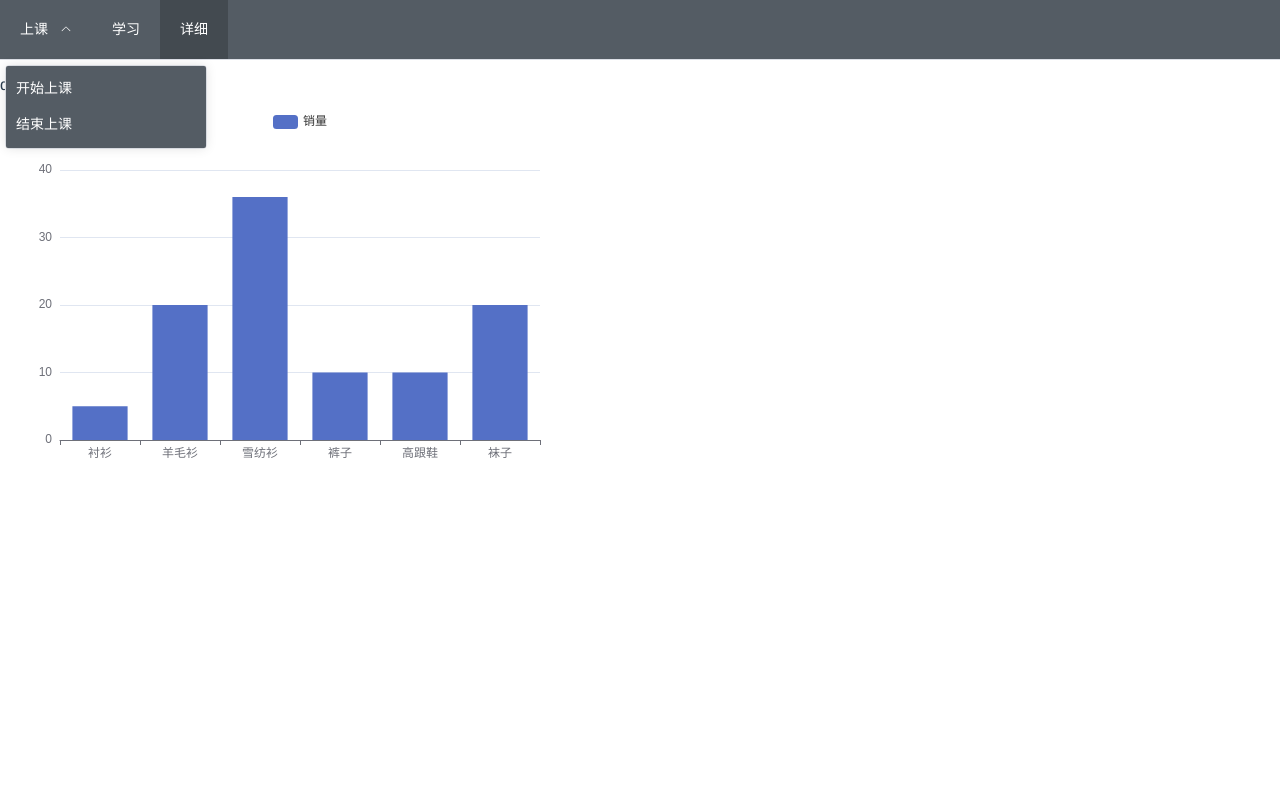
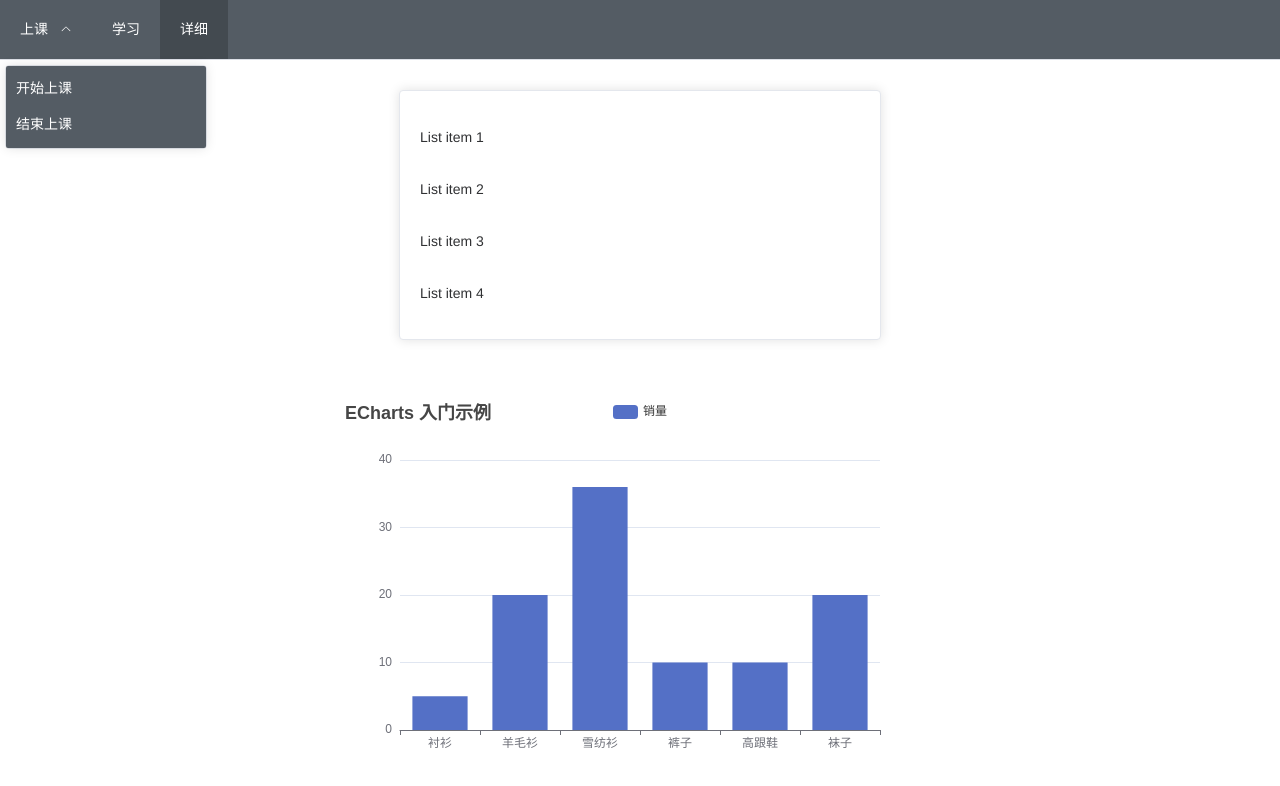
Before and after one commit to mcdp-adk/Program-EngagementSystem, a Vue app in the folder front/: page / in a window 1280 px wide. Both pictures are taken after a click on the item "详细". Shown: the top 786 px of the page. Built offline with nearby package versions, Linux system fonts and the light colour scheme; no server answers.

Commit message:
2022.02.17

```diff
--- a/front/src/components/detail.vue
+++ b/front/src/components/detail.vue
@@ -1,10 +1,15 @@
 <template>
-  <p>detail</p>
-  <div id="main" style="width: 600px;height:400px;"></div>
+  <div id="detail">
+    <div>
+      <el-card class="box-card">
+        <div v-for="o in 4" :key="o" class="text item">{{ 'List item ' + o }}</div>
+      </el-card>
+    </div>
+    <div id="main" style="width: 600px;height:400px;"></div>
+  </div>
 </template>
 
 <script>
-// 基于准备好的dom，初始化echarts实例
 import * as echarts from "echarts";
 
 export default {
@@ -42,5 +47,26 @@ export default {
 </script>
 
 <style scoped>
+#detail {
+  display: flex;
+  flex-direction: column;
+  justify-content: space-between;
+  align-items: center;
+}
 
+#detail > div {
+  margin: 30px;
+}
+
+.text {
+  font-size: 14px;
+}
+
+.item {
+  padding: 18px 0;
+}
+
+.box-card {
+  width: 480px;
+}
 </style>
--- a/front/src/components/study.vue
+++ b/front/src/components/study.vue
@@ -11,8 +11,11 @@
 
 <script>
 
+export default {
+  name: "study",
+  components: {},
+  mounted() {
     // 调用摄像头
-!(function () {
     // 老的浏览器可能根本没有实现 mediaDevices，所以我们可以先设置一个空的对象
     if (navigator.mediaDevices === undefined) {
       navigator.mediaDevices = {};
@@ -53,11 +56,7 @@
     }).catch(err => {
       console.error(err.name + ": " + err.message);
     })
-})();
-
-export default {
-  name: "study",
-  components: {}
+  }
 }
 </script>
 
@@ -66,7 +65,7 @@ export default {
   flex: 1;
 }
 
-.el-container{
+.el-container {
   height: 100%;
 }
 
```
Also changed, not shown: front/src/components/MyHeader.vue (deleted, +0 -32 lines). Lines whose indentation alone changed are shown as unchanged.
